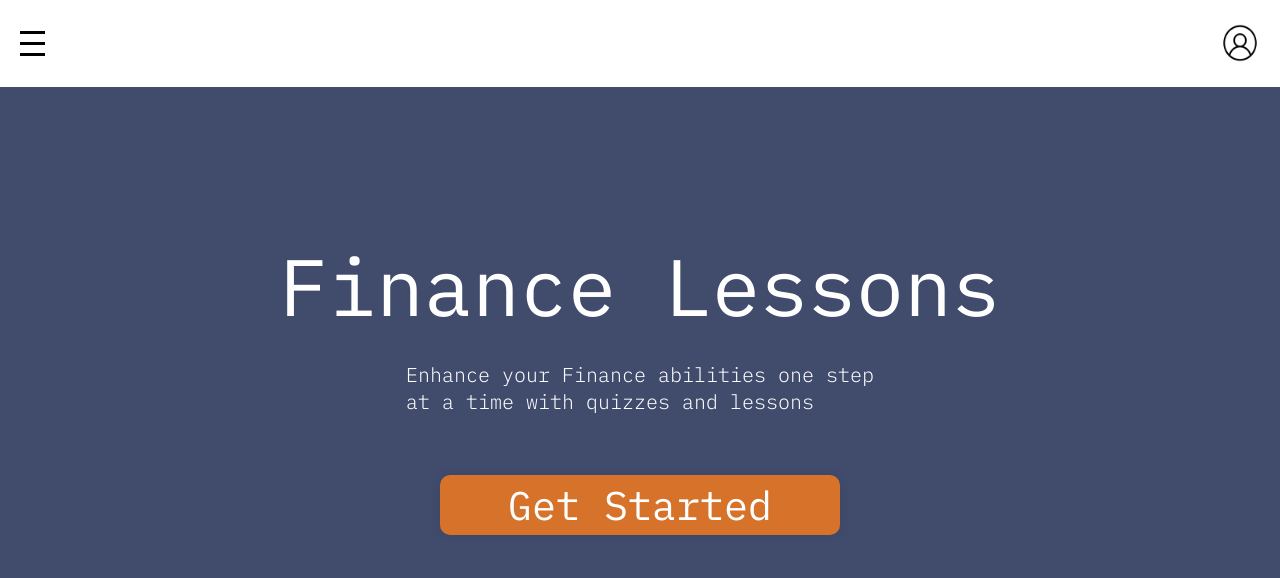
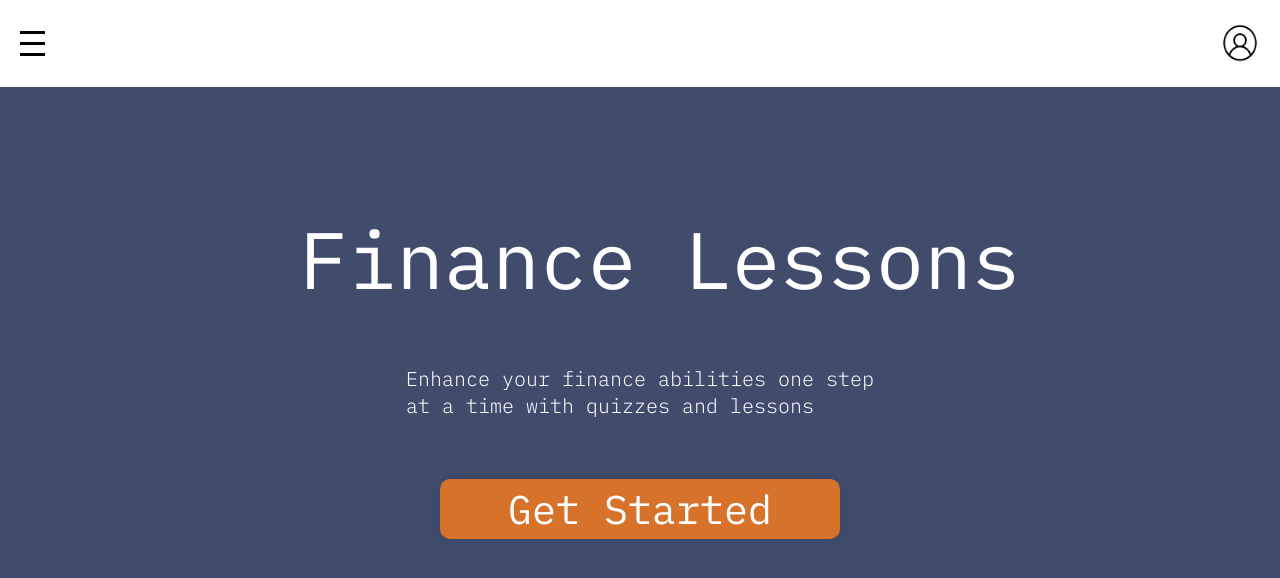
Before and after one commit to EricLarwa/SkillSprint, a React (Create React App) app in the folder skillsprint/frontend/: page /finance in a window 1280 px wide. Shown: the top 578 px of the page. Built offline with nearby package versions, Linux system fonts and the light colour scheme.

Commit message:
resolved conflicting CSS files

```diff
--- a/skillsprint/frontend/src/App.js
+++ b/skillsprint/frontend/src/App.js
@@ -2,9 +2,9 @@ import { BrowserRouter as Router, Route, Routes } from 'react-router-dom';
 import LoginSignup from './UserLogin/LoginSignup';
 import Navbar from './components/Navbar';
 import Dashboard from './landing/Dashboard';
+import LanguageHome from './language/LanguageHome';
+import FinanceHome from './finance/FinanceHome';
 import CodingHome from './coding/coding-home';
-import FinanceHome from './finance/FinanceHome';
-import LanguageHome from './language/LanguageHome';
 import React from 'react';
 
 function App() {
@@ -16,18 +16,24 @@ function App() {
             <Navbar />
             <Dashboard />
           </>} />
-          <Route path="/coding" element={<>
-            <Navbar />
-            <CodingHome />
-          </>} />
-          <Route path="/finance" element={<>
-            <Navbar />
-            <FinanceHome />
-          </>} />
-          <Route path="/language" element={<>
-            <Navbar />
-            <LanguageHome />
-          </>} />
+          <Route path="/coding" element={
+            <>
+              <Navbar />
+              <CodingHome />
+            </>
+          }/>
+          <Route path="/language" element={
+            <>
+              <Navbar />
+              <LanguageHome />
+            </>
+          }/>
+          <Route path="/finance" element={
+            <>
+              <Navbar />
+              <FinanceHome />
+            </>
+          }/>
         </Routes>
     </Router>
   );
--- a/skillsprint/frontend/src/coding/coding-home.css
+++ b/skillsprint/frontend/src/coding/coding-home.css
@@ -2,16 +2,17 @@
     font-family: "IBM Plex Mono", monospace;
 }
 
-.container {
+.dash-container {
     margin-top: 5px;
     display: flex;
     flex-direction: column;
+    align-items: center;
     margin: 0;
     padding: 0;
 }
 
-h1 {
-    margin-top: -205px;
+.keep-header {
+    margin-top: 120px;
     color: #fff;
     padding: 0px;
     font-size: 80px;
@@ -19,16 +20,16 @@ h1 {
     font-weight: 400;
 }
 
-p {
-    margin-top: -30px;;
+.keep-p {
+    margin-top: 0px;
     padding: 0;
     color: #fff;
     font-size: 20px;
     font-weight: 300;
 }
 
-button {
-    background-color: #D67229; /* Green */
+.keep-button {
+    background-color: #D67229;
     border: none;
     color: white;
     text-align: center;
--- a/skillsprint/frontend/src/coding/coding-home.js
+++ b/skillsprint/frontend/src/coding/coding-home.js
@@ -11,10 +11,10 @@ const CodingHome = () => {
     }
 
     return (
-        <div className="container">
-        <h1>Coding Lessons</h1>
-        <p>Enhance your coding abilities one step <br></br>at a time with quizzes and lessons</p>
-        <button onClick={() => handleNavigation('/coding-problems')}>Get Started</button>
+        <div className="dash-container">
+        <h1 className="keep-header">Coding Lessons</h1>
+        <p className="keep-p">Enhance your coding abilities one step <br></br>at a time with quizzes and lessons</p>
+        <button className="keep-button" onClick={() => handleNavigation('/coding-problems')}>Get Started</button>
         </div>
     )
 }
--- a/skillsprint/frontend/src/finance/FinanceHome.css
+++ b/skillsprint/frontend/src/finance/FinanceHome.css
@@ -2,16 +2,17 @@
     font-family: "IBM Plex Mono", monospace;
 }
 
-.container {
+.dash-container {
     margin-top: 5px;
     display: flex;
     flex-direction: column;
+    align-items: center;
     margin: 0;
     padding: 0;
 }
 
-h1 {
-    margin-top: -205px;
+.keep-header {
+    margin-top: 120px;
     color: #fff;
     padding: 0px;
     font-size: 80px;
@@ -19,16 +20,16 @@ h1 {
     font-weight: 400;
 }
 
-p {
-    margin-top: -30px;;
+.keep-p {
+    margin-top: 0px;
     padding: 0;
     color: #fff;
     font-size: 20px;
     font-weight: 300;
 }
 
-button {
-    background-color: #D67229; /* Green */
+.keep-button {
+    background-color: #D67229;
     border: none;
     color: white;
     text-align: center;
--- a/skillsprint/frontend/src/finance/FinanceHome.js
+++ b/skillsprint/frontend/src/finance/FinanceHome.js
@@ -11,10 +11,10 @@ const FinanceHome = () => {
     }
 
     return (
-        <div className="container">
-        <h1>Finance Lessons</h1>
-        <p>Enhance your Finance abilities one step <br></br>at a time with quizzes and lessons</p>
-        <button onClick={() => handleNavigation('/finance-problems')}>Get Started</button>
+        <div className="dash-container">
+        <h1 className="keep-header">Finance Lessons</h1>
+        <p className="keep-p">Enhance your finance abilities one step <br></br>at a time with quizzes and lessons</p>
+        <button className="keep-button" onClick={() => handleNavigation('/coding-problems')}>Get Started</button>
         </div>
     )
 }
--- a/skillsprint/frontend/src/landing/Dashboard.css
+++ b/skillsprint/frontend/src/landing/Dashboard.css
@@ -9,7 +9,7 @@
 }
 
 h1 {
-    margin-left: 0px;
+    margin-left: 40px;
     color: #fff;
     font-size: 50px;
     font-weight: 700;
--- a/skillsprint/frontend/src/language/LanguageHome.css
+++ b/skillsprint/frontend/src/language/LanguageHome.css
@@ -0,0 +1,45 @@
+* {
+    font-family: "IBM Plex Mono", monospace;
+}
+
+.dash-container {
+    margin-top: 5px;
+    display: flex;
+    flex-direction: column;
+    align-items: center;
+    margin: 0;
+    padding: 0;
+}
+
+.keep-header {
+    margin-top: 120px;
+    color: #fff;
+    padding: 0px;
+    font-size: 80px;
+    text-align: center;
+    font-weight: 400;
+}
+
+.keep-p {
+    margin-top: 0px;
+    padding: 0;
+    color: #fff;
+    font-size: 20px;
+    font-weight: 300;
+}
+
+.keep-button {
+    background-color: #D67229;
+    border: none;
+    color: white;
+    text-align: center;
+    text-decoration: none;
+    display: inline-block;
+    font-size: 40px;
+    margin-top: 50px;
+    width: 400px;
+    height: 60px;
+    cursor: pointer;
+    border-radius: 10px;
+    box-shadow: 0 0 10px rgba(0, 0, 0, 0.1);
+}
--- a/skillsprint/frontend/src/language/LanguageHome.js
+++ b/skillsprint/frontend/src/language/LanguageHome.js
@@ -11,10 +11,10 @@ const LanguageHome = () => {
     }
 
     return (
-        <div className="container">
-        <h1>Language Lessons</h1>
-        <p>Enhance your language abilities one step <br></br>at a time with quizzes and lessons</p>
-        <button onClick={() => handleNavigation('/language-problems')}>Get Started</button>
+        <div className="dash-container">
+        <h1 className="keep-header">Language Lessons</h1>
+        <p className="keep-p">Enhance your language abilities one step <br></br>at a time with quizzes and lessons</p>
+        <button className="keep-button" onClick={() => handleNavigation('/coding-problems')}>Get Started</button>
         </div>
     )
 }
```
